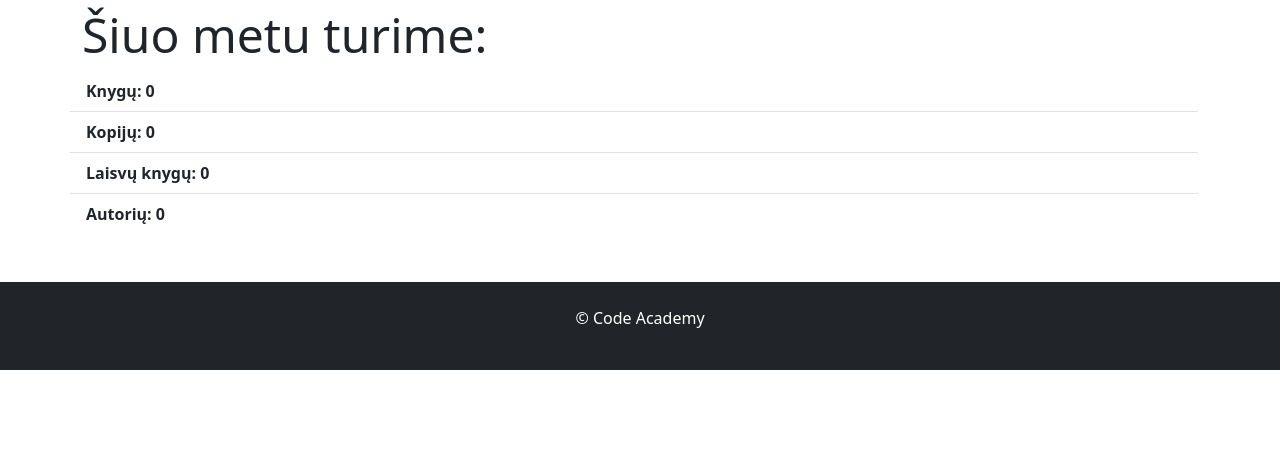
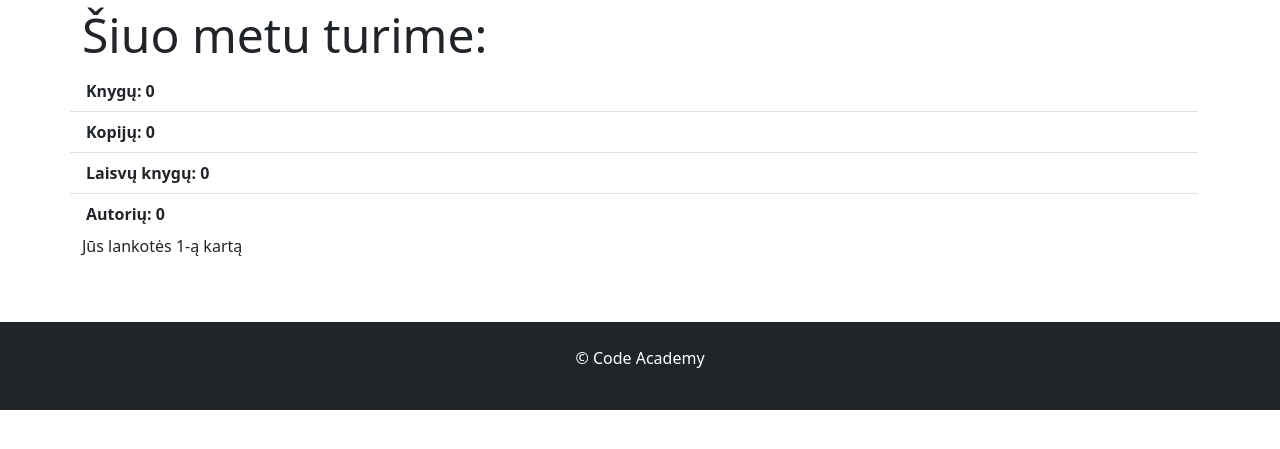
Before and after one commit to DonatasNoreika/library_20250210, a Django app: page /library/ in a window 1280 px wide. Shown: the part 293-742 px from the top of the page. Run offline with Django 5.2, Linux system fonts and the light colour scheme; data that the repository does not hold is empty.

Commit message:
6: Įdėtas apsilankymų skaitiklis index.html puslapyje

```diff
--- a/mysite/library/templates/index.html
+++ b/mysite/library/templates/index.html
@@ -10,4 +10,5 @@
     <li class="list-group-item"><b>Laisvų knygų: {{ num_instances_available }}</b></li>
     <li class="list-group-item"><b>Autorių: {{ num_authors }}</b></li>
 </ul>
+<p>Jūs lankotės {{ num_visits }}-ą kartą</p>
 {% endblock %}
--- a/mysite/library/views.py
+++ b/mysite/library/views.py
@@ -11,11 +11,15 @@ def index(request):
     num_instances = BookInstance.objects.all().count()
     num_instances_available = BookInstance.objects.filter(status="g").count()
     num_authors = Author.objects.all().count()
+    num_visits = request.session.get("num_visits", 1)
+    request.session['num_visits'] = num_visits + 1
+
     my_context = {
         "num_books": num_books,
         "num_instances": num_instances,
         "num_instances_available": num_instances_available,
         "num_authors": num_authors,
+        "num_visits": num_visits,
     }
     return render(request, template_name="index.html", context=my_context)
 
```
